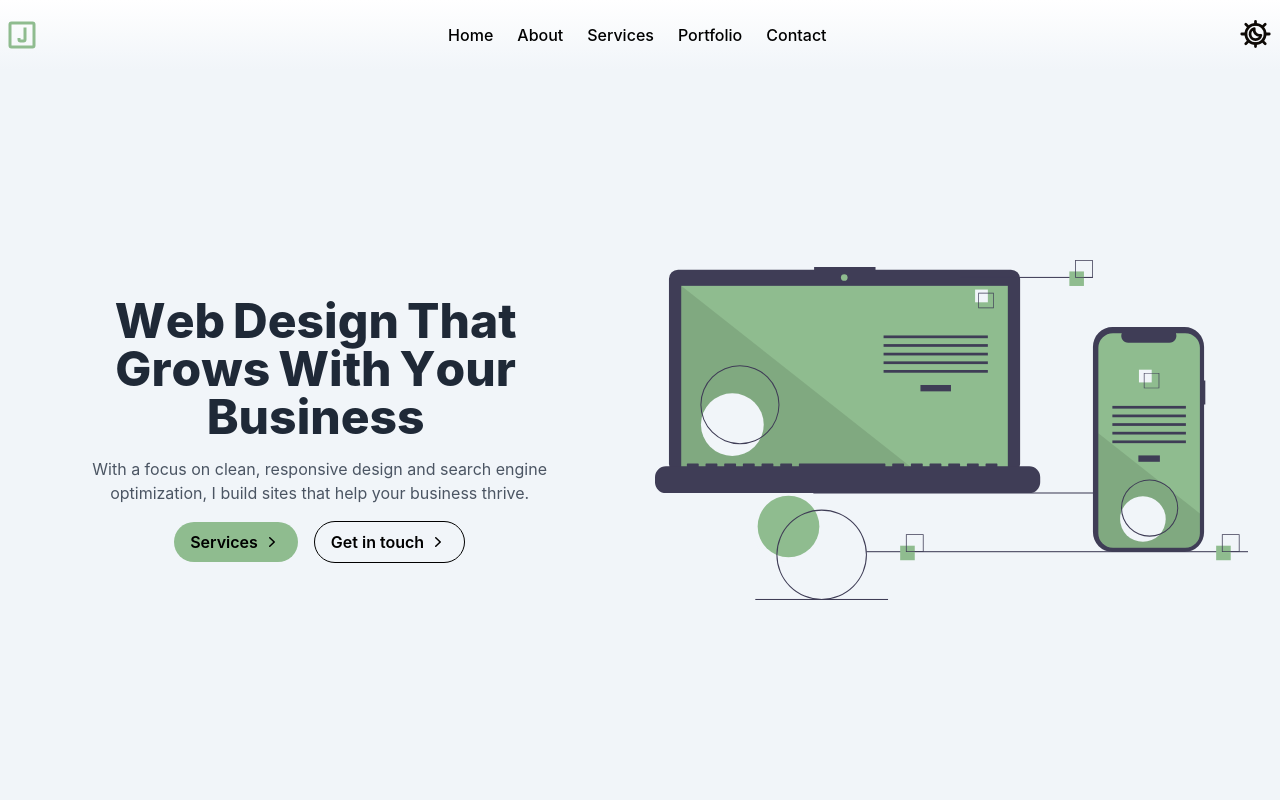
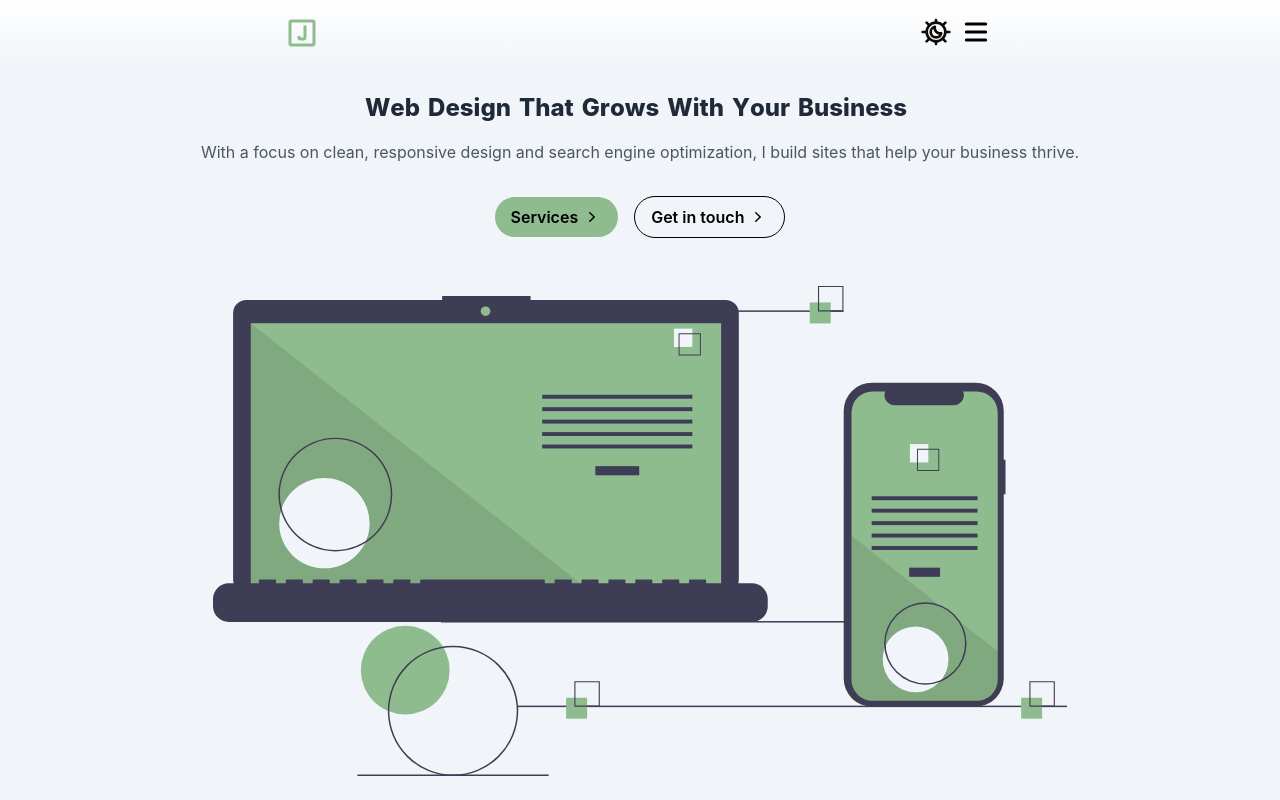
Before and after one commit to jacobadam/jacobadamdeveloper, a React (Create React App) app: page / in a window 1280 px wide. Shown: the top 800 px of the page. Built offline with nearby package versions, Linux system fonts and the light colour scheme.

Commit message:
remove defaultTheme

```diff
--- a/tailwind.config.js
+++ b/tailwind.config.js
@@ -1,6 +1,4 @@
 /** @type {import('tailwindcss').Config} */
-
-import defaultTheme from "tailwindcss/defaultTheme";
 
 const tailwindConfig = {
   content: [
@@ -15,7 +13,6 @@ const tailwindConfig = {
       xxs: "424px",
       xs: "540px",
       ms: "720px",
-      ...defaultTheme.screens,
     },
     extend: {
       colors: {},
```
